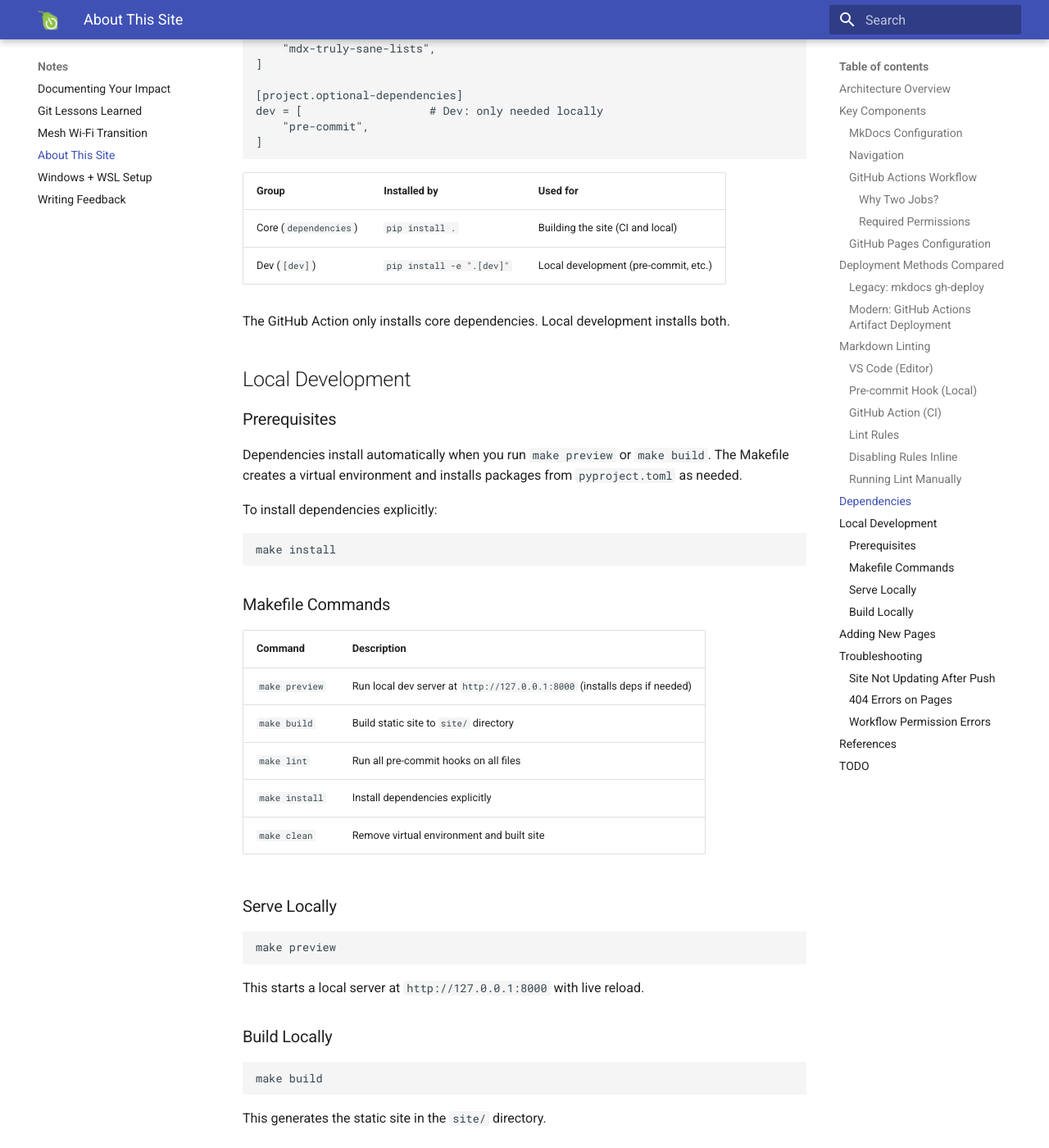
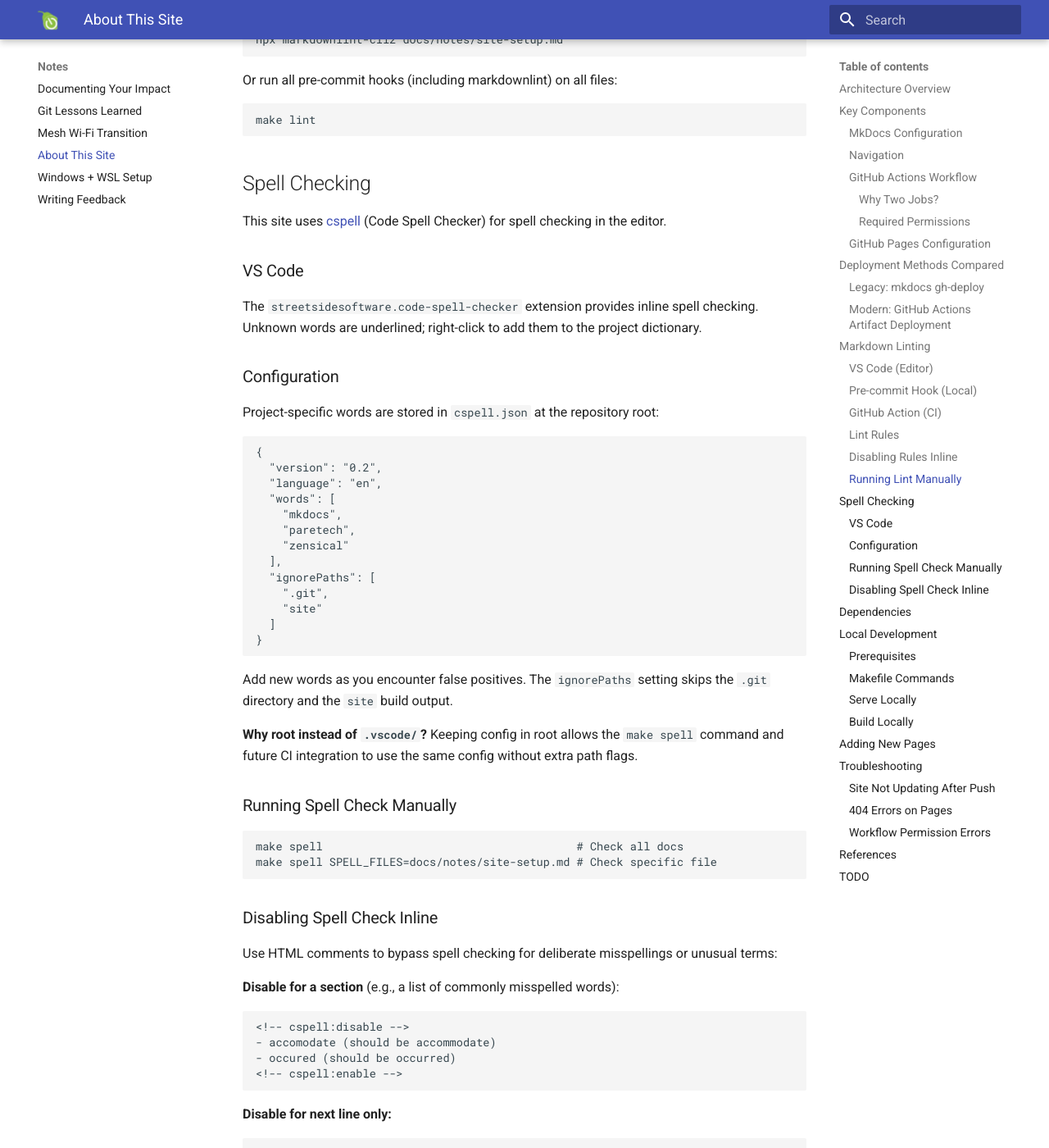
Before and after one commit to paretech/docs, an MkDocs documentation site: the page built from docs/notes/site-setup.md, in a window 1280 px wide and 1400 px high, scrolled down 5743 px. Shown: the whole window at 82% size. Built offline with MkDocs 1.6.1 and Material for MkDocs 9.7.7, drawn with Linux system fonts in a browser that asks for light colours; some of the changed text lies outside the part shown.

Commit message:
Add feature spell check

````diff
--- a/docs/notes/site-setup.md
+++ b/docs/notes/site-setup.md
@@ -134,13 +134,21 @@ Configuration in `.vscode/settings.json`:
 
 ```json
 "[markdown]": {
+  "editor.wordWrap": "bounded",
+  "editor.wordWrapColumn": 100,
+  "editor.rulers": [100],
   "editor.codeActionsOnSave": {
     "source.fixAll.markdownlint": "explicit"
   }
 }
 ```
 
-The `"explicit"` value means fixes run on manual save (Cmd+S), not on auto-save.
+| Setting | Purpose |
+|---------|---------|
+| `wordWrap: "bounded"` | Wraps at the smaller of viewport width or `wordWrapColumn` — adapts to narrow windows |
+| `wordWrapColumn: 100` | Maximum line width before wrapping |
+| `rulers: [100]` | Visual guide at column 100 |
+| `codeActionsOnSave` | Auto-fix markdownlint issues on manual save (Cmd+S), not on auto-save |
 
 ### Pre-commit Hook (Local)
 
@@ -213,6 +221,74 @@ Or run all pre-commit hooks (including markdownlint) on all files:
 make lint
 ```
 
+## Spell Checking
+
+This site uses [cspell](https://cspell.org/) (Code Spell Checker) for spell checking in the editor.
+
+### VS Code
+
+The `streetsidesoftware.code-spell-checker` extension provides inline spell checking. Unknown words are underlined; right-click to add them to the project dictionary.
+
+### Configuration
+
+Project-specific words are stored in `cspell.json` at the repository root:
+
+```json
+{
+  "version": "0.2",
+  "language": "en",
+  "words": [
+    "mkdocs",
+    "paretech",
+    "zensical"
+  ],
+  "ignorePaths": [
+    ".git",
+    "site"
+  ]
+}
+```
+
+Add new words as you encounter false positives. The `ignorePaths` setting skips the `.git` directory and the `site` build output.
+
+**Why root instead of `.vscode/`?** Keeping config in root allows the `make spell` command and future CI integration to use the same config without extra path flags.
+
+### Running Spell Check Manually
+
+```bash
+make spell                                      # Check all docs
+make spell SPELL_FILES=docs/notes/site-setup.md # Check specific file
+```
+
+### Disabling Spell Check Inline
+
+Use HTML comments to bypass spell checking for deliberate misspellings or unusual terms:
+
+**Disable for a section** (e.g., a list of commonly misspelled words):
+
+```markdown
+<!-- cspell:disable -->
+- accomodate (should be accommodate)
+- occured (should be occurred)
+<!-- cspell:enable -->
+```
+
+**Disable for next line only:**
+
+```markdown
+<!-- cspell:disable-next-line -->
+- seperate (should be separate)
+```
+
+**Ignore specific words:**
+
+```markdown
+<!-- cspell:ignore wierd definately -->
+Common misspellings include wierd and definately.
+```
+
+**Documentation**: [cspell Configuration](https://cspell.org/configuration/)
+
 ## Dependencies
 
 Dependencies are managed in `pyproject.toml` using optional dependency groups:
@@ -256,6 +332,7 @@ make install
 | `make preview` | Run local dev server at `http://127.0.0.1:8000` (installs deps if needed) |
 | `make build` | Build static site to `site/` directory |
 | `make lint` | Run all pre-commit hooks on all files |
+| `make spell` | Run spell check on docs (`SPELL_FILES=file` to target specific files) |
 | `make install` | Install dependencies explicitly |
 | `make clean` | Remove virtual environment and built site |
 
````
Also changed, not shown: cspell.json (added, +19 -0 lines), docs/notes/writing-feedback.md (+3 -2 lines), 1 other file.
